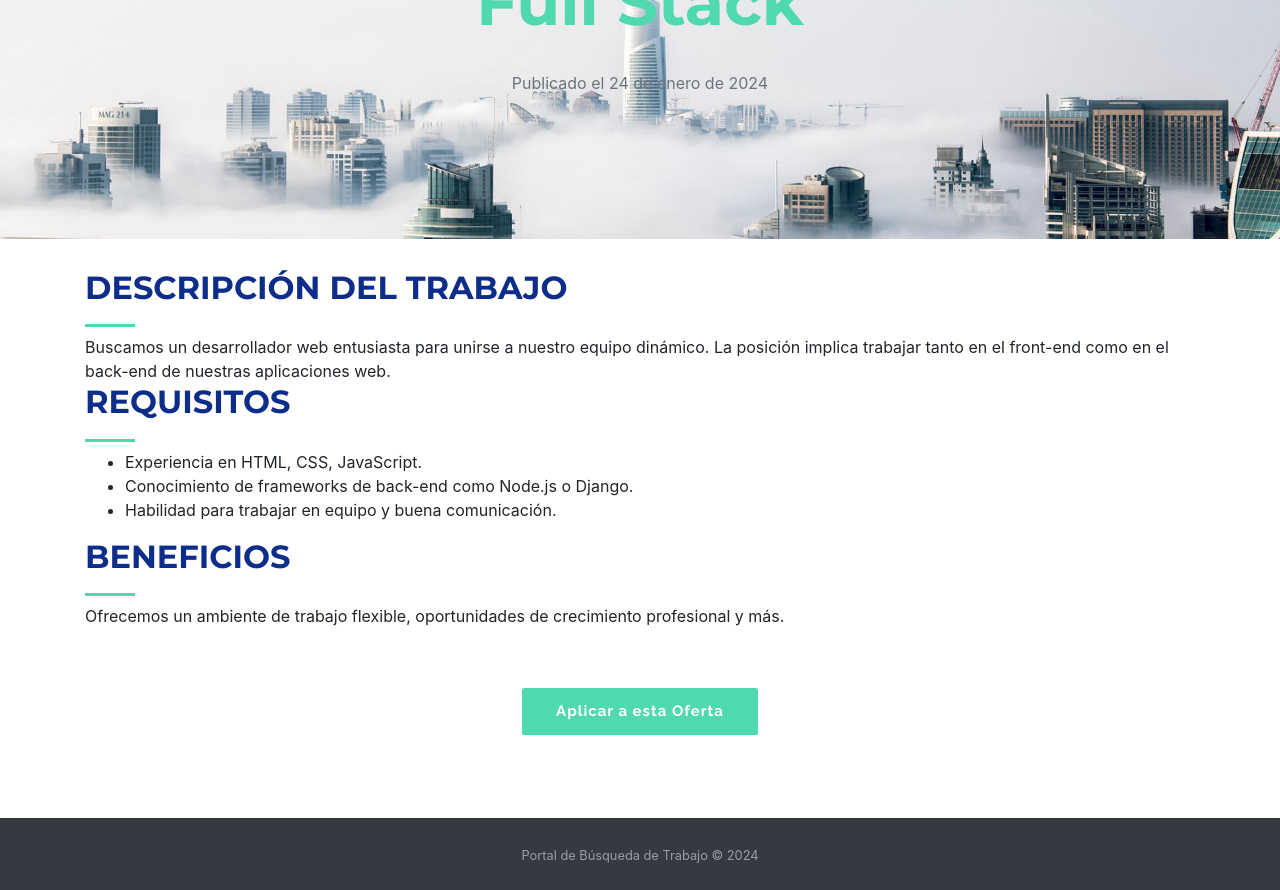
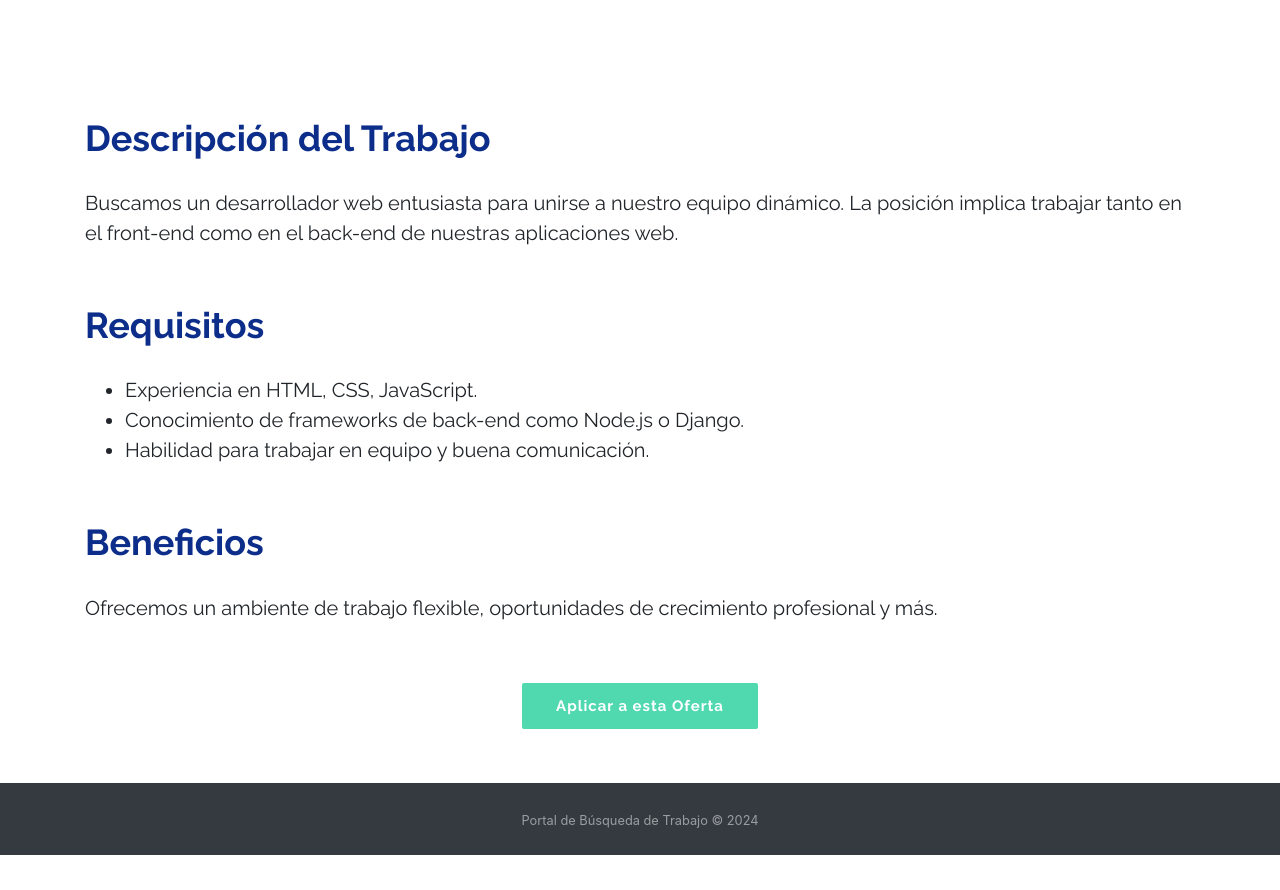
Before and after one commit to bmsjale93/portal_empleo, a PHP site: page /oferta.html in a window 1280 px wide. Shown: the part 361-1251 px from the top of the page. After the commit the page ends 1216 px from the top, so only its background shows below. Run offline with PHP 8.4, Linux system fonts and the light colour scheme.

Commit message:
modificado css y subida de img

```diff
--- a/assets/css/style.css
+++ b/assets/css/style.css
@@ -358,7 +358,41 @@ h6 {
   padding: 0;
 }
 
+#hero-ofertas {
+  width: 100%;
+  height: 30vh;
+  position: relative;
+  overflow: hidden;
+}
+
+#hero-ofertas::before {
+  content: "";
+  position: absolute;
+  top: 0;
+  left: 0;
+  width: 100%;
+  height: 100%;
+  background: url("../img/hero-carousel/objetos-roca-natural-enmarcan-tranquilo-paisaje-acuatico-ia-generativa.jpg") no-repeat;
+  background-size: cover;
+  opacity: 0.3;
+}
+
+
 #hero .hero-content {
+  position: absolute;
+  bottom: 0;
+  top: 0;
+  left: 0;
+  right: 0;
+  z-index: 10;
+  display: flex;
+  justify-content: center;
+  align-items: center;
+  flex-direction: column;
+  text-align: center;
+}
+
+#hero-ofertas .hero-content {
   position: absolute;
   bottom: 0;
   top: 0;
@@ -394,14 +428,16 @@ h6 {
 }
 
 
-#hero .hero-content h2 {
+#hero .hero-content h2,
+#hero-ofertas .hero-content h2{
   color: #0c2e8a;
   margin-bottom: 30px;
   font-size: 64px;
   font-weight: 700;
 }
 
-#hero .hero-content h2 span {
+#hero .hero-content h2 span,
+#hero-ofertas .hero-content h2 span{
   color: #50d8af;
 }
 
@@ -514,6 +550,31 @@ section {
   padding: 0;
   margin: 0;
 }
+/* Sections Ofertas
+--------------------------------*/
+#ofertas {
+  padding: 30px 0;
+}
+
+.section-ofertas {
+  padding: auto;
+}
+
+.text-ofertas h2 {
+  padding-top: 40px;
+  color: #0c2e8a;
+  font-weight: 700;
+  font-size: 36px;
+  font-family: "Raleway", sans-serif;
+}
+
+.text-ofertas p,
+ .text-ofertas ul{
+  padding-top: 20px;
+  font-size: 20px;
+  font-family: "Raleway", sans-serif;
+}
+
 
 /* About Section
 --------------------------------*/
--- a/oferta.html
+++ b/oferta.html
@@ -86,7 +86,7 @@
     </header>
 
   <!-- ======= Hero Section ======= -->
-    <section id="hero">
+    <section id="hero-ofertas">
 
         <div class="hero-content">
             <h2>Desarrollador Web <br><span>Full Stack</span></h2>
@@ -94,12 +94,14 @@
         </div>
     </section>
             <!-- Detalles de la Oferta -->
-    <section id="testimonials">
-        <div class="container">
-            <div class="section-header">
+    <section id="ofertas">
+        <div class="container pt-5">
+            <div class="section-ofertas">
+                <div class="text-ofertas">
                     <h2>Descripción del Trabajo</h2>
                     <p>Buscamos un desarrollador web entusiasta para unirse a nuestro equipo dinámico. La posición implica trabajar tanto en el front-end como en el back-end de nuestras aplicaciones web.</p>
-
+                </div>
+                <div class="text-ofertas">
                     <h2>Requisitos</h2>
                     <ul>
                         <li>Experiencia en HTML, CSS, JavaScript.</li>
@@ -107,10 +109,11 @@
                         <li>Habilidad para trabajar en equipo y buena comunicación.</li>
                             <!-- Más requisitos -->
                     </ul>
-
+                </div>
+                <div class="text-ofertas">
                     <h2>Beneficios</h2>
                     <p>Ofrecemos un ambiente de trabajo flexible, oportunidades de crecimiento profesional y más.</p>
-
+                </div>
                 <!-- Botón para Aplicar -->
                 <section id="hero-btn">
                     <div class="hero-content-btn">
```
Also changed, not shown: 3 other files. Lines whose indentation alone changed are shown as unchanged.
